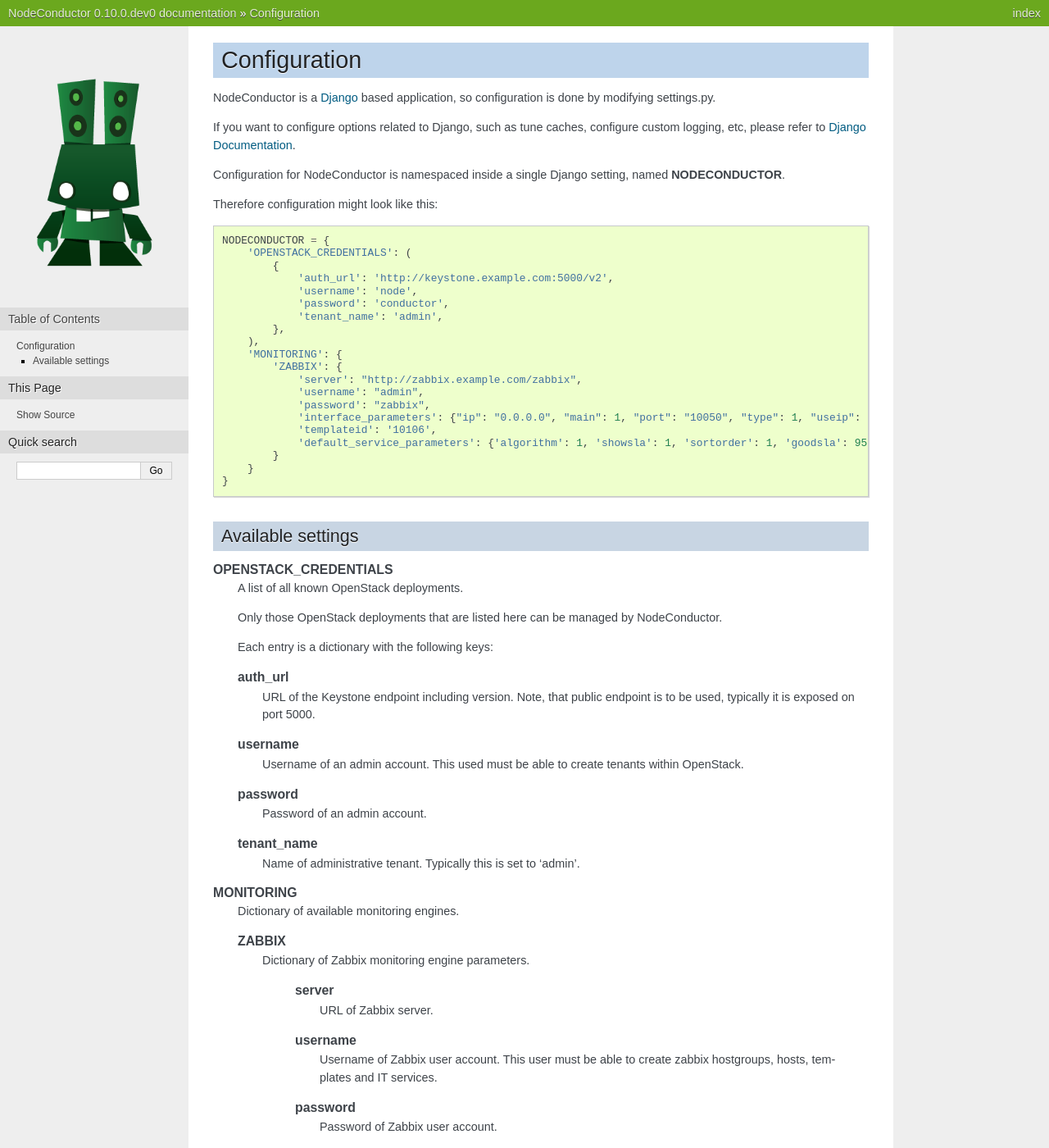
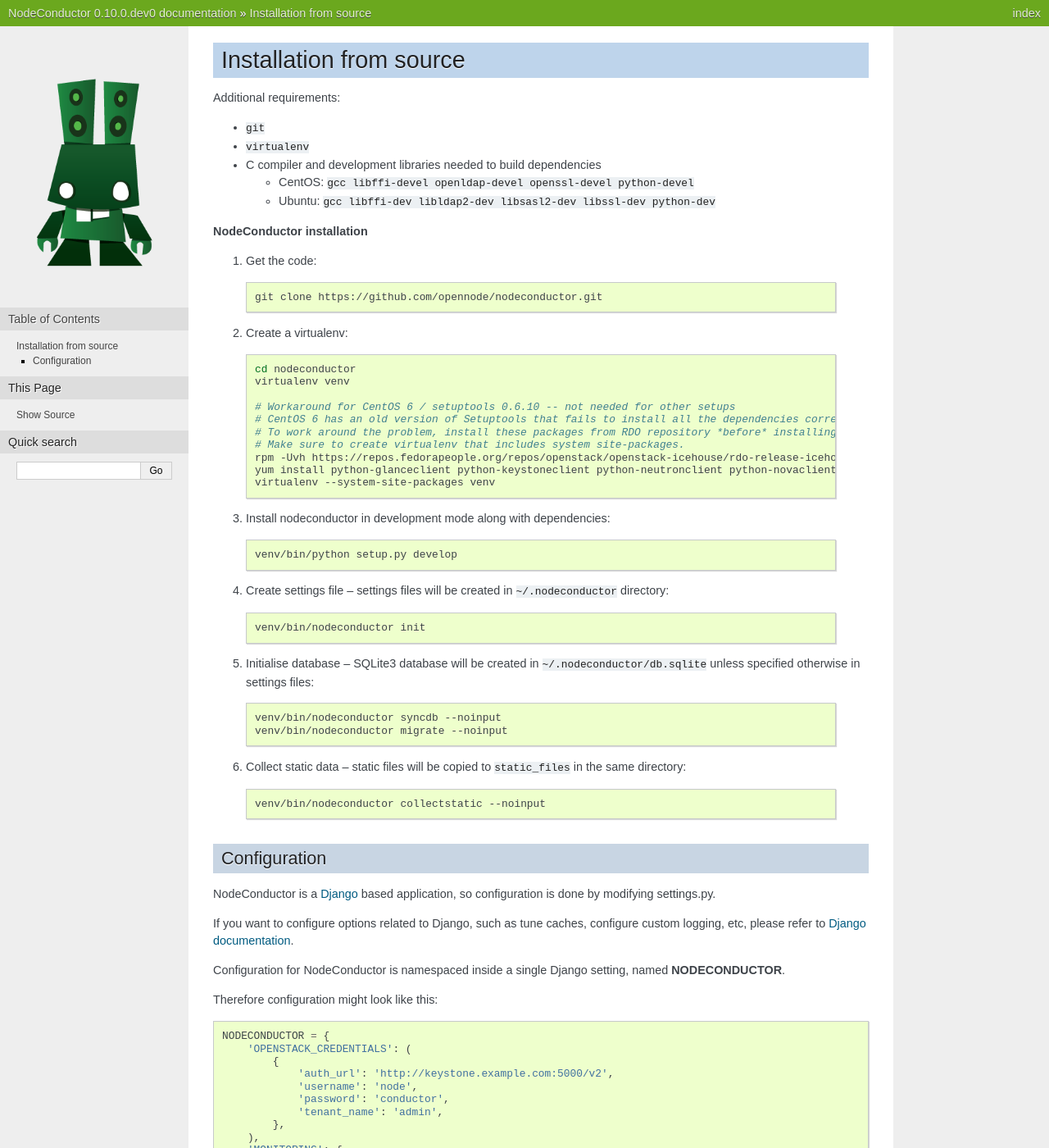
Before and after one commit to opennode/waldur-core, a Sphinx documentation site: the page built from docs/guide/install-from-src.rst, in a window 1280 px wide and 1400 px high. Shown: the whole window at 82% size. Built offline with Sphinx 7.4.7, drawn with Linux system fonts in a browser that asks for light colours; some of the changed text lies outside the part shown.

Commit message:
Installation instructions updated (NC-191)

```diff
--- a/docs/guide/configuration.rst
+++ b/docs/guide/install-from-src.rst
@@ -1,10 +1,70 @@
+Installation from source
+------------------------
+
+Additional requirements:
+
+- ``git``
+- ``virtualenv``
+- C compiler and development libraries needed to build dependencies
+
+  - CentOS: ``gcc libffi-devel openldap-devel openssl-devel python-devel``
+  - Ubuntu: ``gcc libffi-dev libldap2-dev libsasl2-dev libssl-dev python-dev``
+
+**NodeConductor installation**
+
+1. Get the code:
+
+  .. code-block:: bash
+
+    git clone https://github.com/opennode/nodeconductor.git
+
+2. Create a virtualenv:
+
+  .. code-block:: bash
+
+    cd nodeconductor
+    virtualenv venv
+
+    # Workaround for CentOS 6 / setuptools 0.6.10 -- not needed for other setups
+    # CentOS 6 has an old version of Setuptools that fails to install all the dependencies correctly.
+    # To work around the problem, install these packages from RDO repository *before* installing NodeConductor.
+    # Make sure to create virtualenv that includes system site-packages.
+    rpm -Uvh https://repos.fedorapeople.org/repos/openstack/openstack-icehouse/rdo-release-icehouse-4.noarch.rpm
+    yum install python-glanceclient python-keystoneclient python-neutronclient python-novaclient
+    virtualenv --system-site-packages venv
+
+3. Install nodeconductor in development mode along with dependencies:
+
+  .. code-block:: bash
+
+    venv/bin/python setup.py develop
+
+4. Create settings file -- settings files will be created in ``~/.nodeconductor`` directory:
+
+  .. code-block:: bash
+
+    venv/bin/nodeconductor init
+
+5. Initialise database -- SQLite3 database will be created in ``~/.nodeconductor/db.sqlite`` unless specified otherwise in settings files:
+
+  .. code-block:: bash
+
+    venv/bin/nodeconductor syncdb --noinput
+    venv/bin/nodeconductor migrate --noinput
+
+6. Collect static data -- static files will be copied to ``static_files`` in the same directory:
+
+  .. code-block:: bash
+
+    venv/bin/nodeconductor collectstatic --noinput
+
 Configuration
--------------
++++++++++++++
 
 NodeConductor is a Django_ based application, so configuration is done by modifying settings.py.
 
 If you want to configure options related to Django, such as tune caches, configure custom logging, etc,
-please refer to `Django Documentation`_.
+please refer to `Django documentation`_.
 
 Configuration for NodeConductor is namespaced inside a single Django setting, named **NODECONDUCTOR**.
 
@@ -23,18 +83,17 @@
         ),
         'MONITORING': {
             'ZABBIX': {
-                'server': "http://zabbix.example.com/zabbix",
-                'username': "admin",
-                'password': "zabbix",
-                'interface_parameters': {"ip": "0.0.0.0", "main": 1, "port": "10050", "type": 1, "useip": 1, "dns": ""},
+                'server': 'http://zabbix.example.com/zabbix',
+                'username': 'admin',
+                'password': 'zabbix',
+                'interface_parameters': {'ip': '0.0.0.0', 'main': 1, 'port': '10050', 'type': 1, 'useip': 1, 'dns': ''},
                 'templateid': '10106',
                 'default_service_parameters': {'algorithm': 1, 'showsla': 1, 'sortorder': 1, 'goodsla': 95},
             }
         }
     }
 
-Available settings
-++++++++++++++++++
+**Available settings**
 
 .. glossary::
 
@@ -88,4 +147,4 @@
 
 
 .. _Django: https://www.djangoproject.com/
-.. _Django Documentation: https://docs.djangoproject.com/en/1.6/
+.. _Django documentation: https://docs.djangoproject.com/en/1.6/
```
Also changed, not shown: README.rst (+1 -57 lines), docs/guide/install-from-rpm.rst (added, +16 -0 lines), docs/guide/intro.rst (+2 -18 lines).
